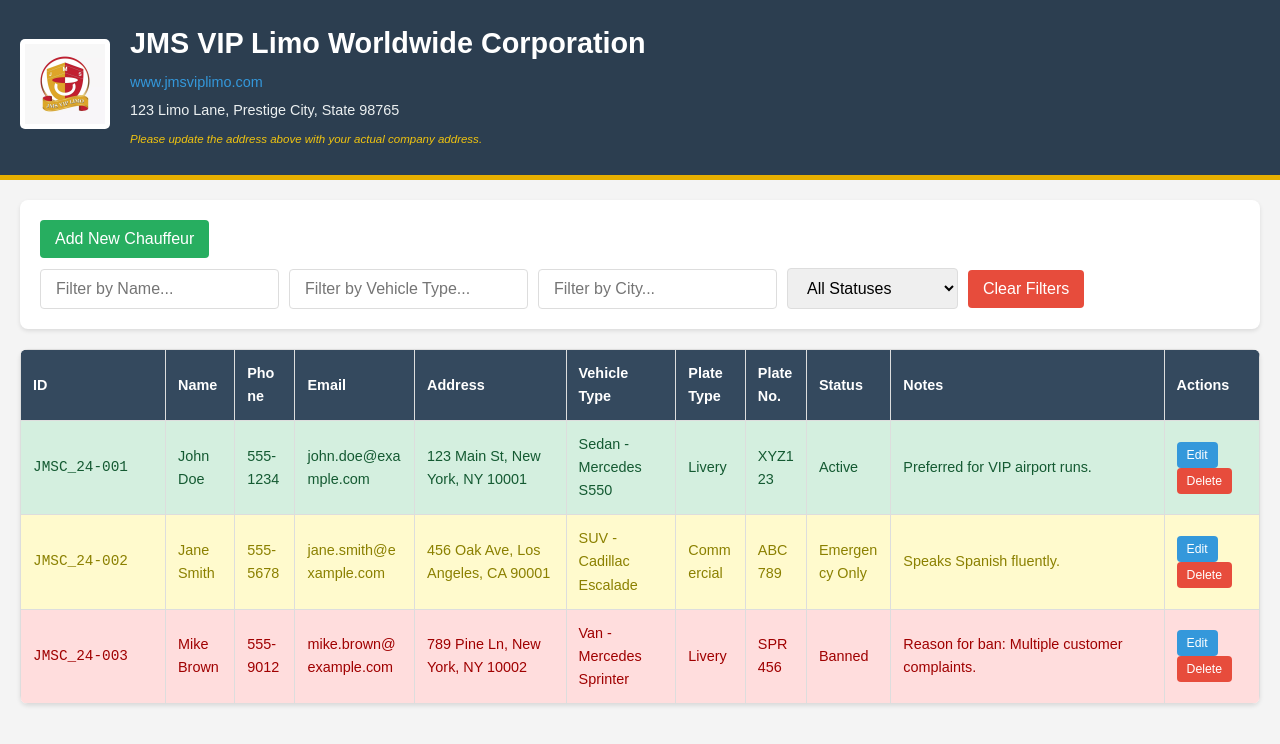
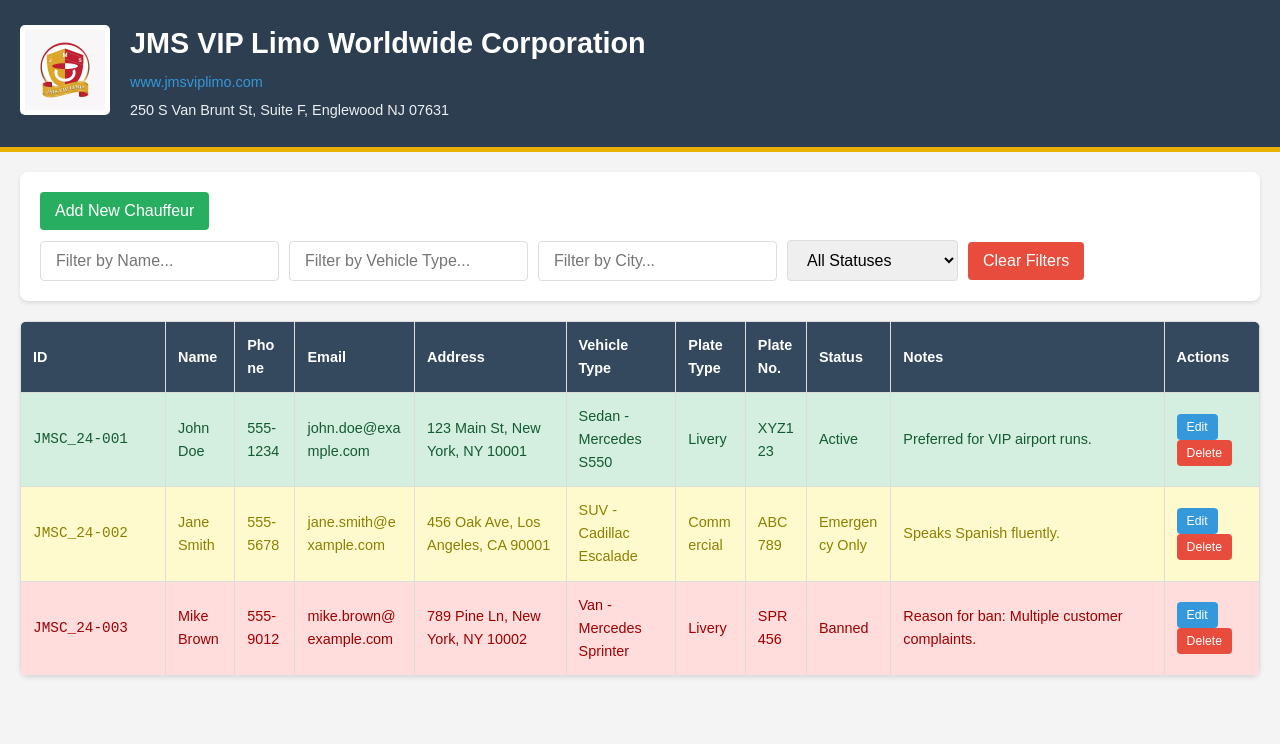
Before and after one commit to jmsviplimo2015/chauffeur-database, a plain HTML site: page index.html in a window 1280 px wide. Drawn offline with Linux system fonts and the light colour scheme.

Commit message:
Update index.html

```diff
--- a/index.html
+++ b/index.html
@@ -14,8 +14,7 @@
         <div class="company-info">
             <h1>JMS VIP Limo Worldwide Corporation</h1>
             <p><a href="http://www.jmsviplimo.com" target="_blank">www.jmsviplimo.com</a></p>
-            <p id="companyAddress">123 Limo Lane, Prestige City, State 98765</p>
-            <p><em>Please update the address above with your actual company address.</em></p>
+            <p id="companyAddress">250 S Van Brunt St, Suite F, Englewood NJ 07631</p>
         </div>
     </header>
 
```
